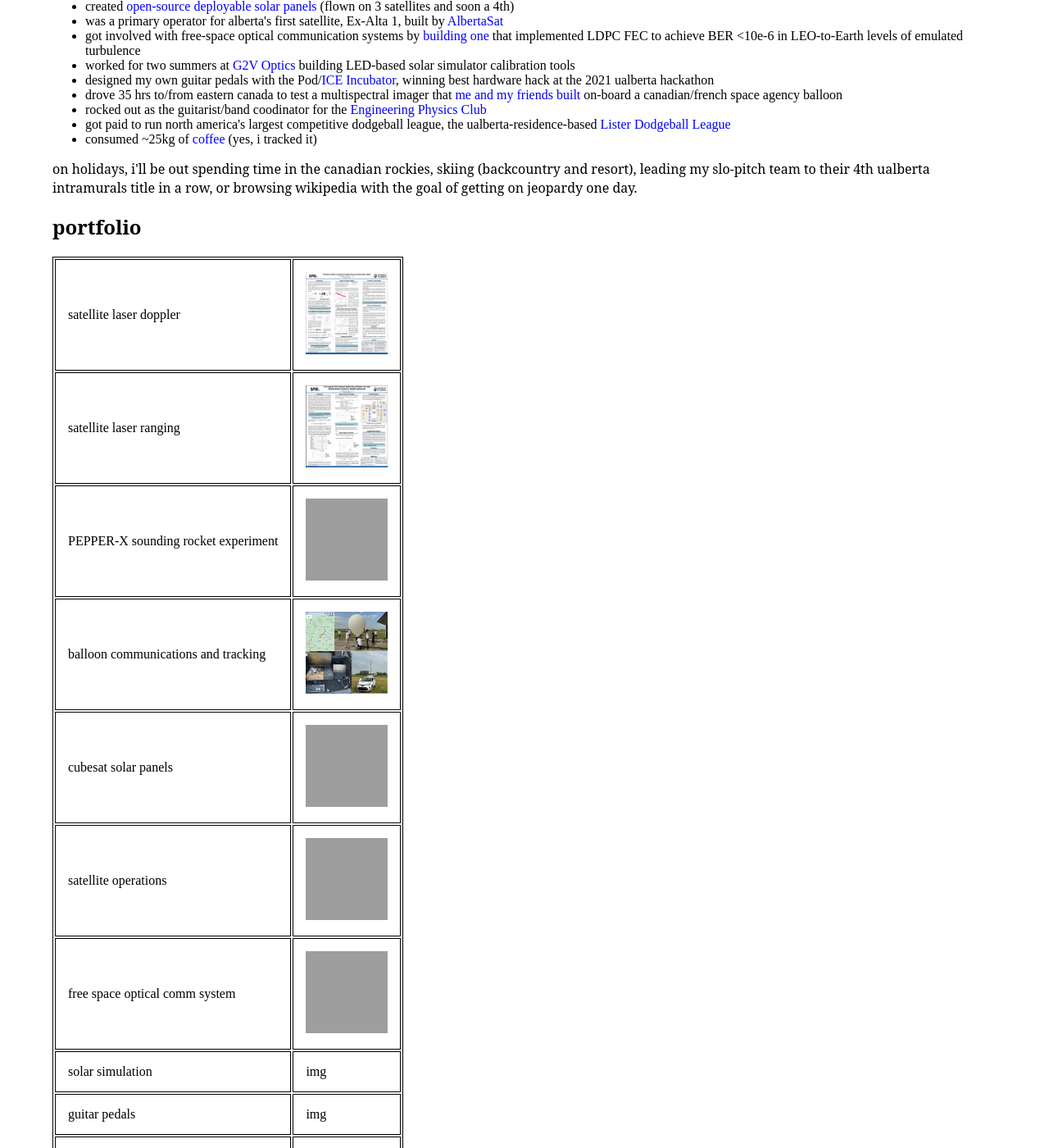
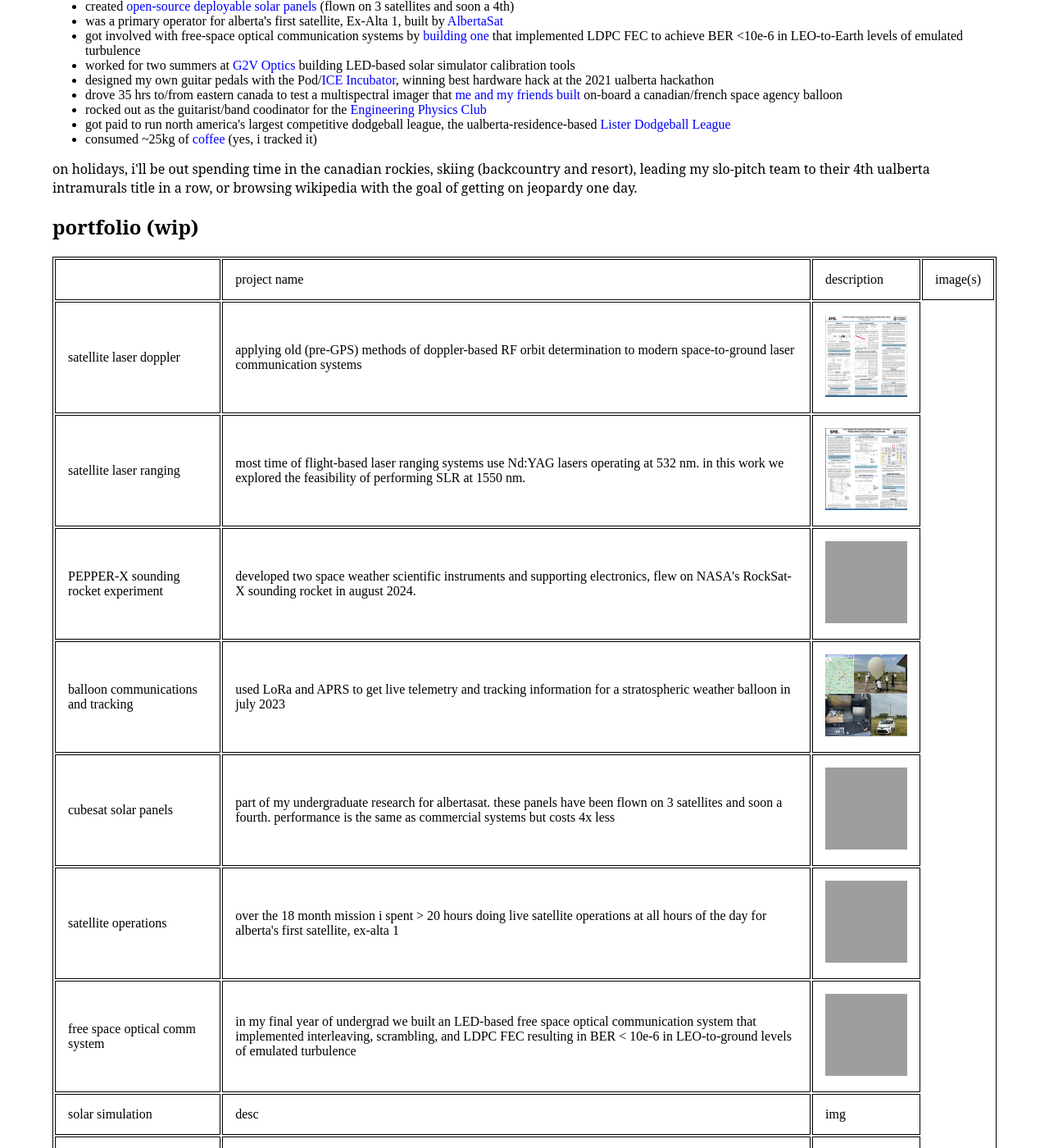
Before and after one commit to ehalliwe/ehalliwe.github.io, a Jekyll site: the page built from index.html, in a window 1280 px wide and 1400 px high, scrolled down 424 px, cut to the strip 0-1400 px from the top of the window. Shown: the whole strip at 82% size. Built offline with Jekyll 4.4.1, drawn with Linux system fonts in a browser that asks for light colours; grey boxes are pictures that could not be loaded.

Commit message:
add descriptors to portfolio

```diff
--- a/index.html
+++ b/index.html
@@ -31,51 +31,67 @@ title: erik halliwell
 
 	<p>on holidays, i'll be out spending time in the canadian rockies, skiing (backcountry and resort), leading my slo-pitch team to their 4th ualberta intramurals title in a row, or browsing wikipedia with the goal of getting on jeopardy one day.</p>
 
-	<h2>portfolio</h2>
+	<h2>portfolio (wip)</h2>
 
 	<table>
+		<th>
+			<td>project name</td>
+			<td>description</td>
+			<td>image(s)</td>
+		</th>
 	  	<tr>
 	    	<td>satellite laser doppler</td>
+	    	<td>applying old (pre-GPS) methods of doppler-based RF orbit determination to modern space-to-ground laser communication systems</td>
 	    	<td><img src="https://raw.githubusercontent.com/ehalliwe/ehalliwe.github.io/refs/heads/main/img/pw25.png" width="100" height="100"></td>
 	  	</tr>
 	  	<tr>
 	    	<td>satellite laser ranging</td>
+	    	<td>most time of flight-based laser ranging systems use Nd:YAG lasers operating at 532 nm. in this work we explored the feasibility of performing SLR at 1550 nm.
 	    	<td><img src="https://raw.githubusercontent.com/ehalliwe/ehalliwe.github.io/refs/heads/main/img/pw24.png" width="100" height="100"></td>
 	  	</tr>
 	  	<tr>
 	    	<td>PEPPER-X sounding rocket experiment</td>
+	    	<td>developed two space weather scientific instruments and supporting electronics, flew on NASA's RockSat-X sounding rocket in august 2024.</td>
 	    	<td><img src="https://raw.githubusercontent.com/ehalliwe/ehalliwe.github.io/refs/heads/main/img/agu24.png" width="100" height="100"></td>
 	  	</tr>
 	  	<tr>
 	    	<td>balloon communications and tracking</td>
+	    	<td>used LoRa and APRS to get live telemetry and tracking information for a stratospheric weather balloon in july 2023 </td>
 	    	<td><img src="https://raw.githubusercontent.com/ehalliwe/ehalliwe.github.io/refs/heads/main/img/sask.png" width="100" height="100"></td>
 	  	</tr>
 	  	<tr>
 	    	<td>cubesat solar panels</td>
+	    	<td>part of my undergraduate research for albertasat. these panels have been flown on 3 satellites and soon a fourth. performance is the same as commercial systems but costs 4x less </td>
 	    	<td><img src="https://raw.githubusercontent.com/ehalliwe/ehalliwe.github.io/refs/heads/main/img/solar.jpg" width="100" height="100"></td>
 	  	</tr>
 	  	<tr>
 	    	<td>satellite operations</td>
+	    	<td>over the 18 month mission i spent > 20 hours doing live satellite operations at all hours of the day for alberta's first satellite, ex-alta 1 </td>
 	    	<td><img src="https://raw.githubusercontent.com/ehalliwe/ehalliwe.github.io/refs/heads/main/img/ops.png" width="100" height="100"></td>
 	  	</tr>
 	  	<tr>
 	    	<td>free space optical comm system</td>
+	    	<td>in my final year of undergrad we built an LED-based free space optical communication system that implemented interleaving, scrambling, and LDPC FEC resulting in BER < 10e-6 in LEO-to-ground levels of emulated turbulence</td>
 	    	<td><img src="https://raw.githubusercontent.com/ehalliwe/ehalliwe.github.io/refs/heads/main/img/fsoc.png" width="100" height="100"></td>
 	  	</tr>
 	  	<tr>
 	    	<td>solar simulation</td>
+	    	<td>desc</td>
 	    	<td>img</td>
 	  	</tr>
 	  	<tr>
 	    	<td>guitar pedals</td>
+	    	<td>desc</td>
 	    	<td>img</td>
 	  	</tr>
 	  	<tr>
 	    	<td>multispectral imager balloon mission</td>
+	    	<td>desc</td>
 	    	<td>img</td>
 	  	</tr>
 	  	<tr>
 	    	<td>guitar pedals</td>
+	    	<td>desc</td>
 	    	<td>img</td>
 	  	</tr>
 	</table>
```
